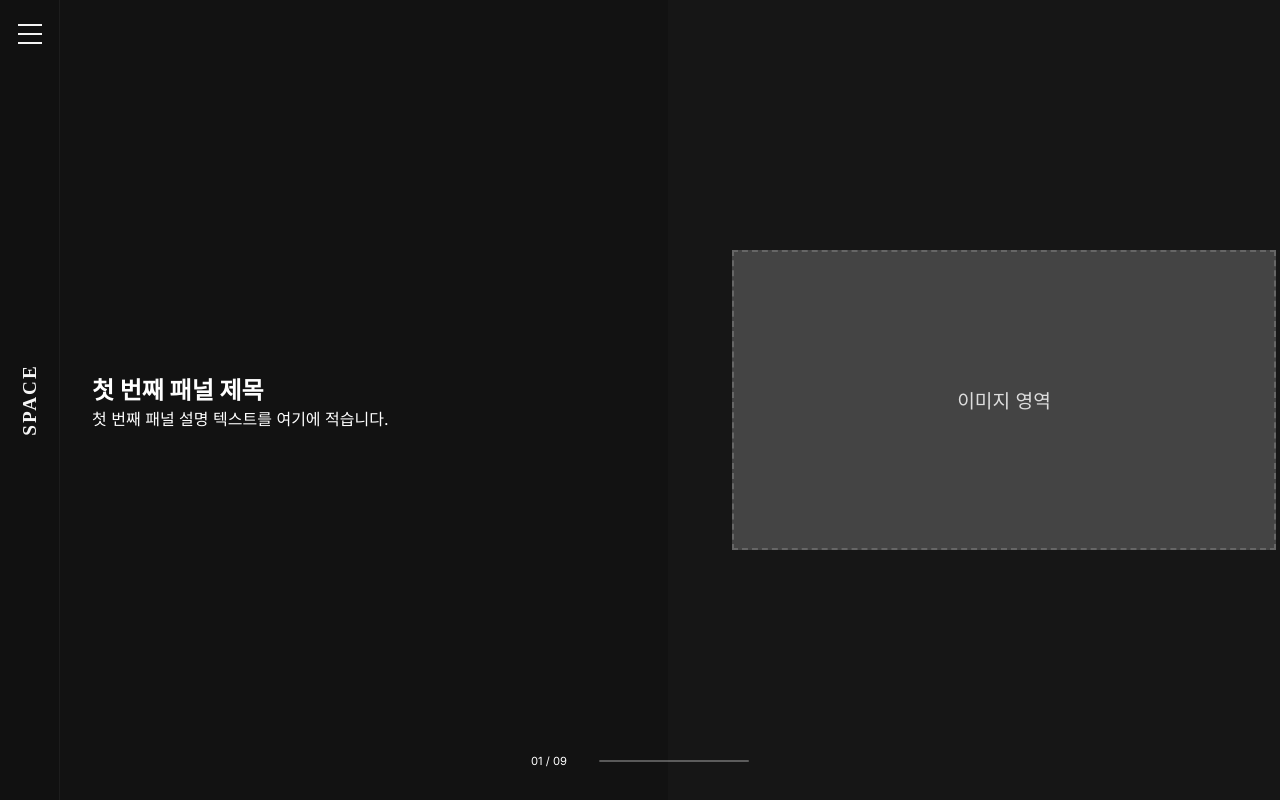
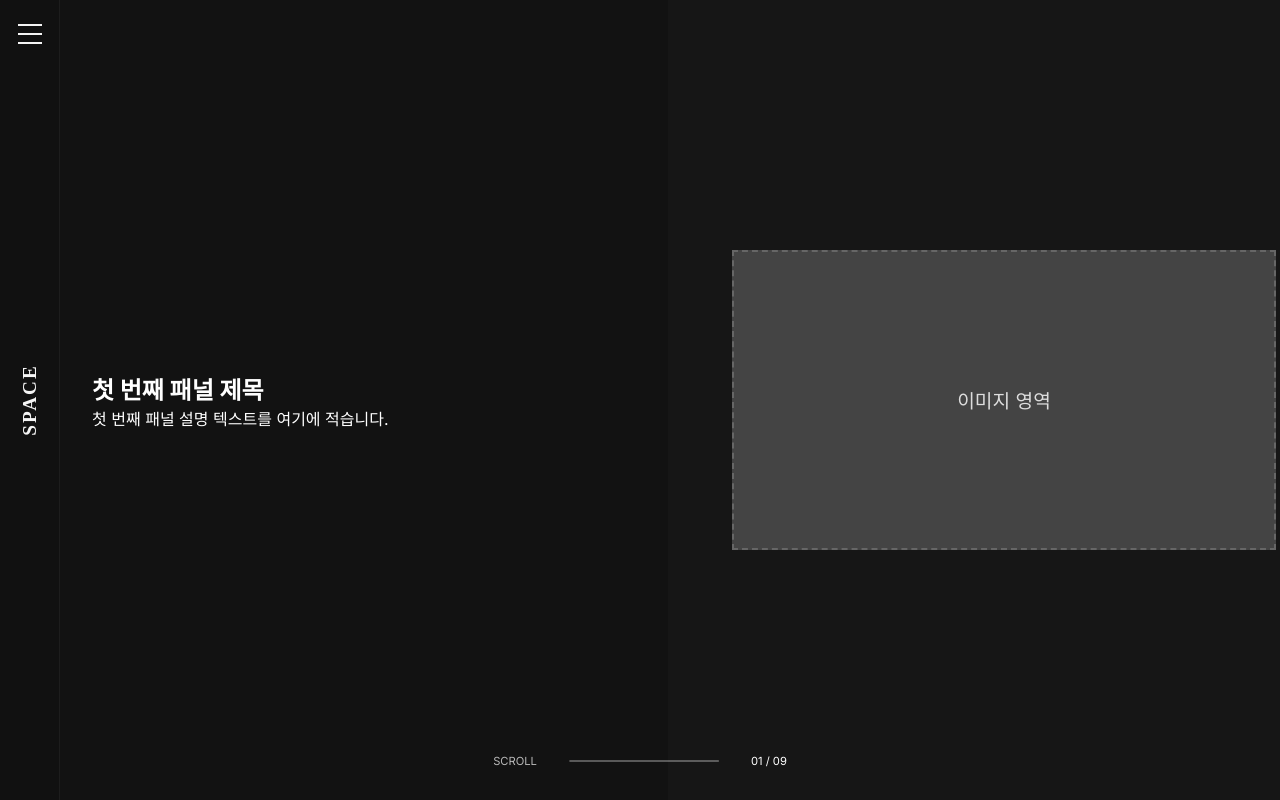
Before and after one commit to zoeznm/graduation_invitesite, a React (Vite) app: page / in a window 1280 px wide. Built offline with nearby package versions, Linux system fonts and the light colour scheme; a web font is replaced by a local one.

Commit message:
하단 스크롤 ui 변경 완료

```diff
--- a/src/components/Layout/BottomNav/BottomNav.module.scss
+++ b/src/components/Layout/BottomNav/BottomNav.module.scss
@@ -50,6 +50,11 @@
   // mix-blend-mode: difference;
   z-index: 100;
 }
+.navLabel {
+  font-size: var(--text-xs);
+  text-transform: uppercase;
+  opacity: 0.7;
+}
 
 .navText {
   font-size: var(--text-xs);
--- a/src/components/Layout/BottomNav/BottomNav.tsx
+++ b/src/components/Layout/BottomNav/BottomNav.tsx
@@ -1,3 +1,4 @@
+// src/components/Layout/BottomNav/BottomNav.tsx
 import React from 'react';
 import styles from './BottomNav.module.scss';
 
@@ -10,15 +11,21 @@ const PANEL_COUNT = 9;
 
 const BottomNav: React.FC<Props> = ({ currentPanel, progress }) => (
   <div className={styles.navigation}>
-    <div className={styles.navText}>
-      {String(currentPanel + 1).padStart(2, '0')} / {String(PANEL_COUNT).padStart(2, '0')}
-    </div>
+    {/* 1. SCROLL 레이블 */}
+    <div className={styles.navLabel}>SCROLL</div>
+
+    {/* 2. 진행바 */}
     <div className={styles.navProgress}>
       <div
         className={styles.navProgressFill}
         style={{ transform: `scaleX(${progress})` }}
       />
     </div>
+
+    {/* 3. 패널 숫자 */}
+    <div className={styles.navText}>
+      {String(currentPanel + 1).padStart(2, '0')} / {String(PANEL_COUNT).padStart(2, '0')}
+    </div>
   </div>
 );
 
```
